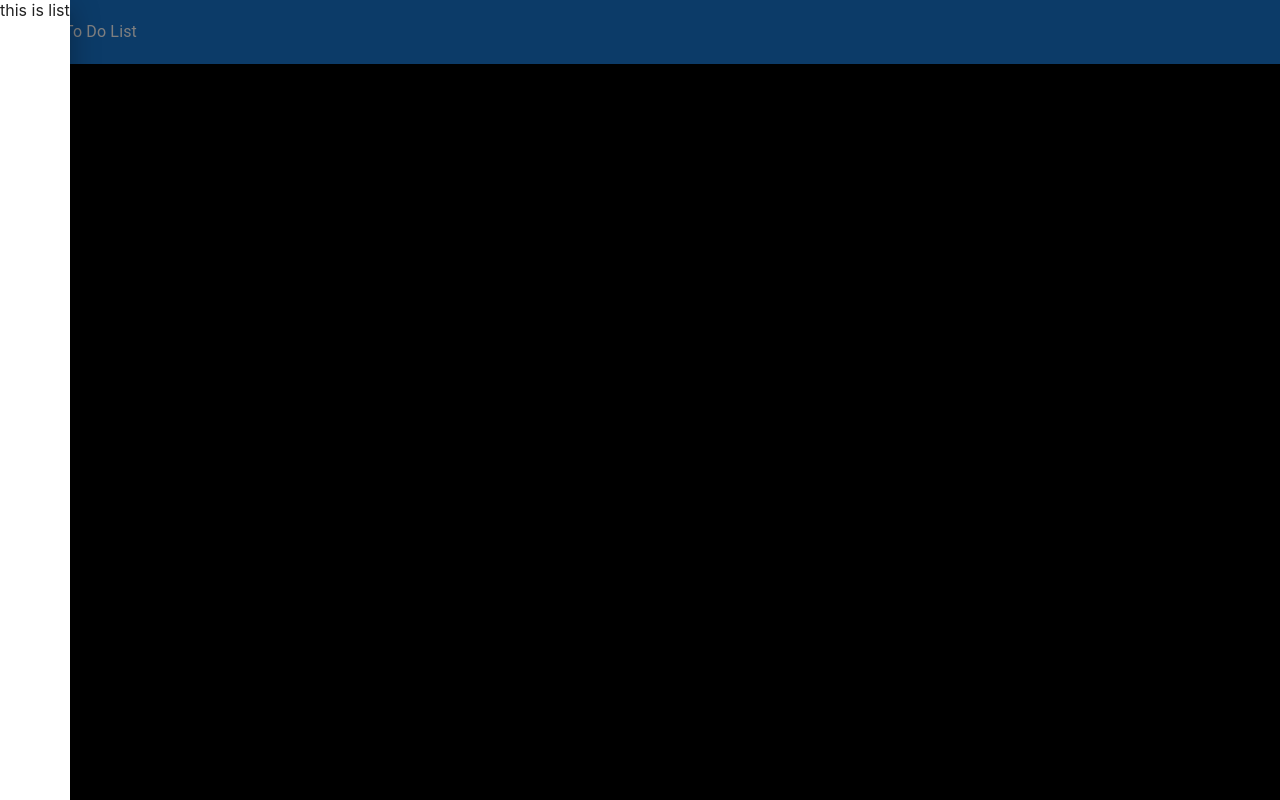
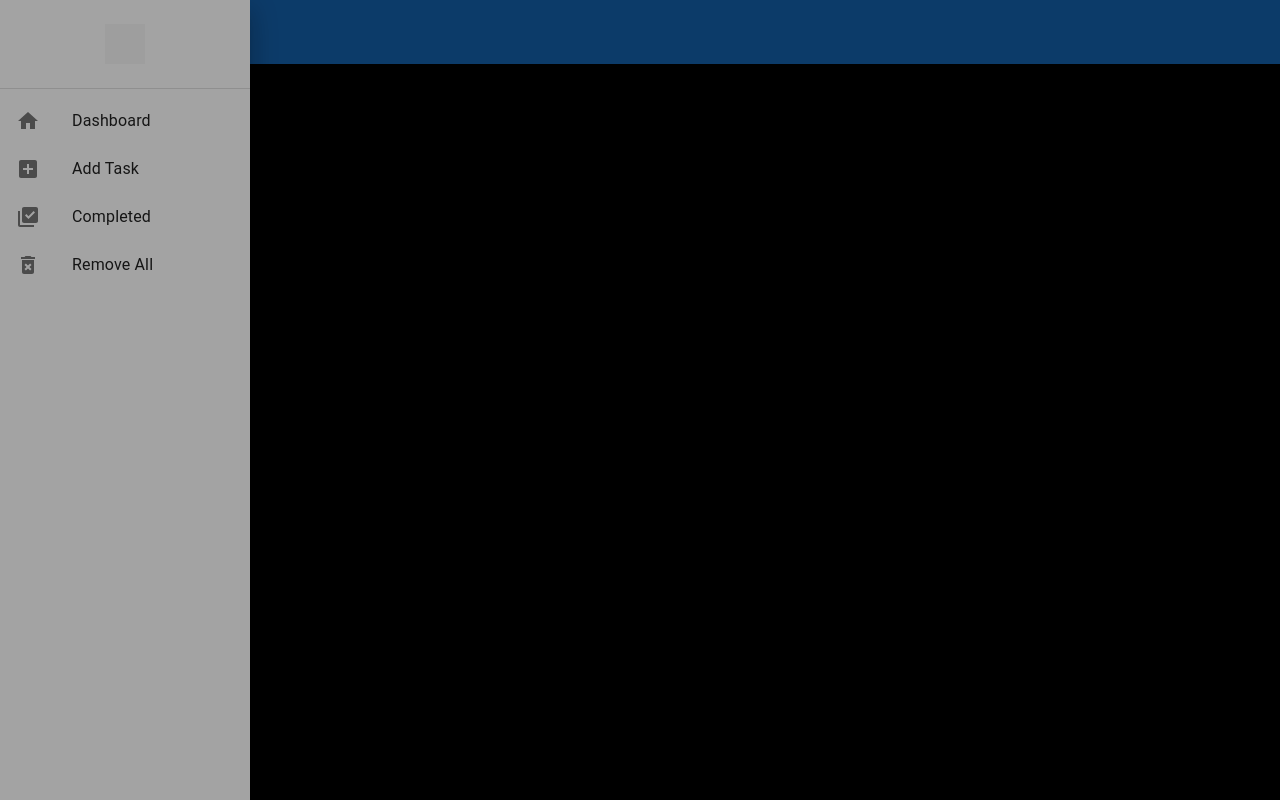
Before and after one commit to rohit-propelius/to-do-demo-mui, a React (Create React App) app: page /dashboard in a window 1280 px wide. Both pictures are taken after a click on the button 44 px from the left and 32 px from the top of the page. Built offline with nearby package versions, Linux system fonts and the light colour scheme; grey boxes are pictures that could not be loaded.

Commit message:
set drawer with elements and css

```diff
--- a/package.json
+++ b/package.json
@@ -8,6 +8,7 @@
     "@fontsource/roboto": "^4.5.8",
     "@mui/icons-material": "^5.11.11",
     "@mui/material": "^5.11.13",
+    "@mui/styles": "^5.11.13",
     "@testing-library/jest-dom": "^5.16.5",
     "@testing-library/react": "^13.4.0",
     "@testing-library/user-event": "^13.5.0",
--- a/src/App.css
+++ b/src/App.css
@@ -19,3 +19,18 @@
   flex: 1;
   /* distributes space on the line equally among items */
 }
+
+.menuSliderContainer {
+  width: 250;
+  background-color: "#511";
+  height: "100%";
+}
+
+.avatar {
+  margin: "0.5rem auto";
+  padding: "1rem";
+}
+
+.listItem {
+  color: "tan"
+}
--- a/src/pages/Dashboard.jsx
+++ b/src/pages/Dashboard.jsx
@@ -1,13 +1,80 @@
-import { Box, Typography, AppBar, Toolbar, IconButton, Drawer } from '@mui/material';
-import { Apps, Menu, ContactMail, AssignmentInd, Home } from "@mui/icons-material";
-import React, {useState} from 'react';
+import { Box, Typography, AppBar, Toolbar, IconButton, Drawer, List, ListItem, ListItemButton,ListItemIcon, ListItemText, Avatar, Divider} from '@mui/material';
+import { createStyles, makeStyles } from '@mui/styles';
+import { Menu, Home, HeightOutlined } from "@mui/icons-material";
+import AddBoxIcon from '@mui/icons-material/AddBox';
+import LibraryAddCheckIcon from '@mui/icons-material/LibraryAddCheck';
+import DeleteForeverIcon from '@mui/icons-material/DeleteForever';
+import {useState} from 'react';
+import '../App.css';
+
+const useStyles = makeStyles((theme) => ({
+    menuSliderContainer: {
+        width: 250,
+        background: "#a3a3a3",
+        height: "100%"
+    },
+    avatar: {
+        margin: "0.5rem auto",
+        padding: "1rem",
+    },
+    listItem: {
+        color: "tan"
+    }
+}));
+
 function Dashboard (){
 
+    const classes = useStyles();
     const [open, setOpen] = useState(false);
 
     const toggleSlider = () => {
         setOpen(!open);
     };
+
+    const listItems = [
+        {
+            listIcon: <Home />,
+            listText: "Dashboard",
+            url: "/dashboard"
+        },
+        {
+            listIcon: <AddBoxIcon />,
+            listText: "Add Task",
+            url: "/add-task"
+        },
+        {
+            listIcon: <LibraryAddCheckIcon />,
+            listText: "Completed",
+            url: "/completed"
+        },
+        {
+            listIcon: <DeleteForeverIcon />,
+            listText: "Remove All",
+            url: "/removeall"
+        }
+    ];
+
+    const sideList = () => (
+        <Box className={classes.menuSliderContainer} component="div">
+        <Avatar
+            className={classes.avatar}
+            src="https://i.ibb.co/rx5DFbs/avatar.png"
+            alt="Juaneme8"
+        />
+        <Divider />
+        <List>
+            {listItems.map((listItem, index) => (
+            <ListItem className={classes.listItem} button key={index}>
+                <ListItemIcon className={classes.listItem}>
+                {listItem.listIcon}
+                </ListItemIcon>
+                <ListItemText primary={listItem.listText} />
+            </ListItem>
+            ))}
+        </List>
+        </Box>
+    );
+
     return (
         <Box
             backgroundColor={'black'}
@@ -23,7 +90,7 @@ function Dashboard (){
                         To Do List
                     </Typography>
                     <Drawer open={open} anchor={'left'} onClose={toggleSlider} width={'33.33%'}>
-                        this is list
+                        {sideList()}
                     </Drawer>
                 </Toolbar>
             </AppBar>
```
Also changed, not shown: 1 other file (tests, documents, lock files or other folders).
